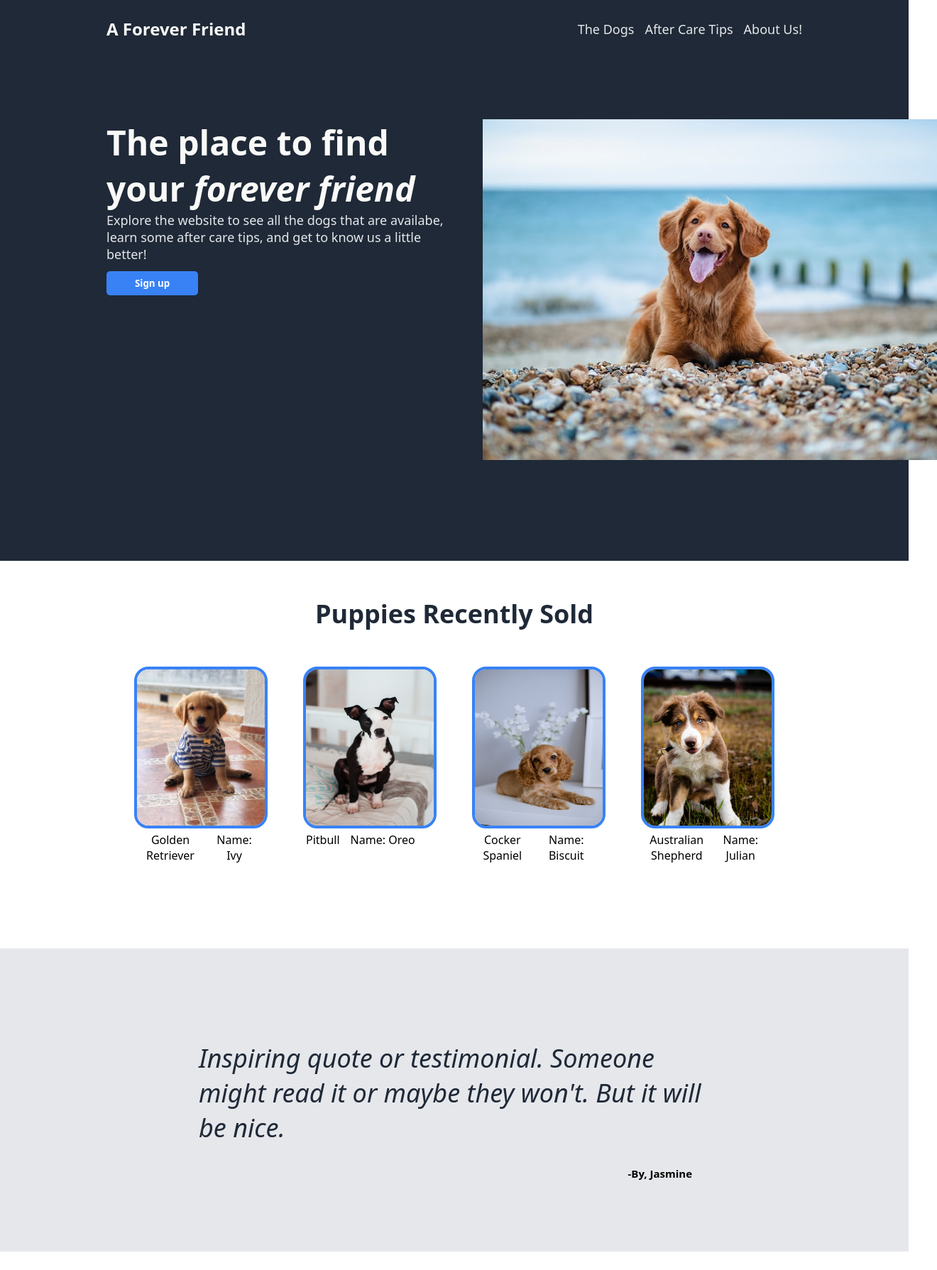
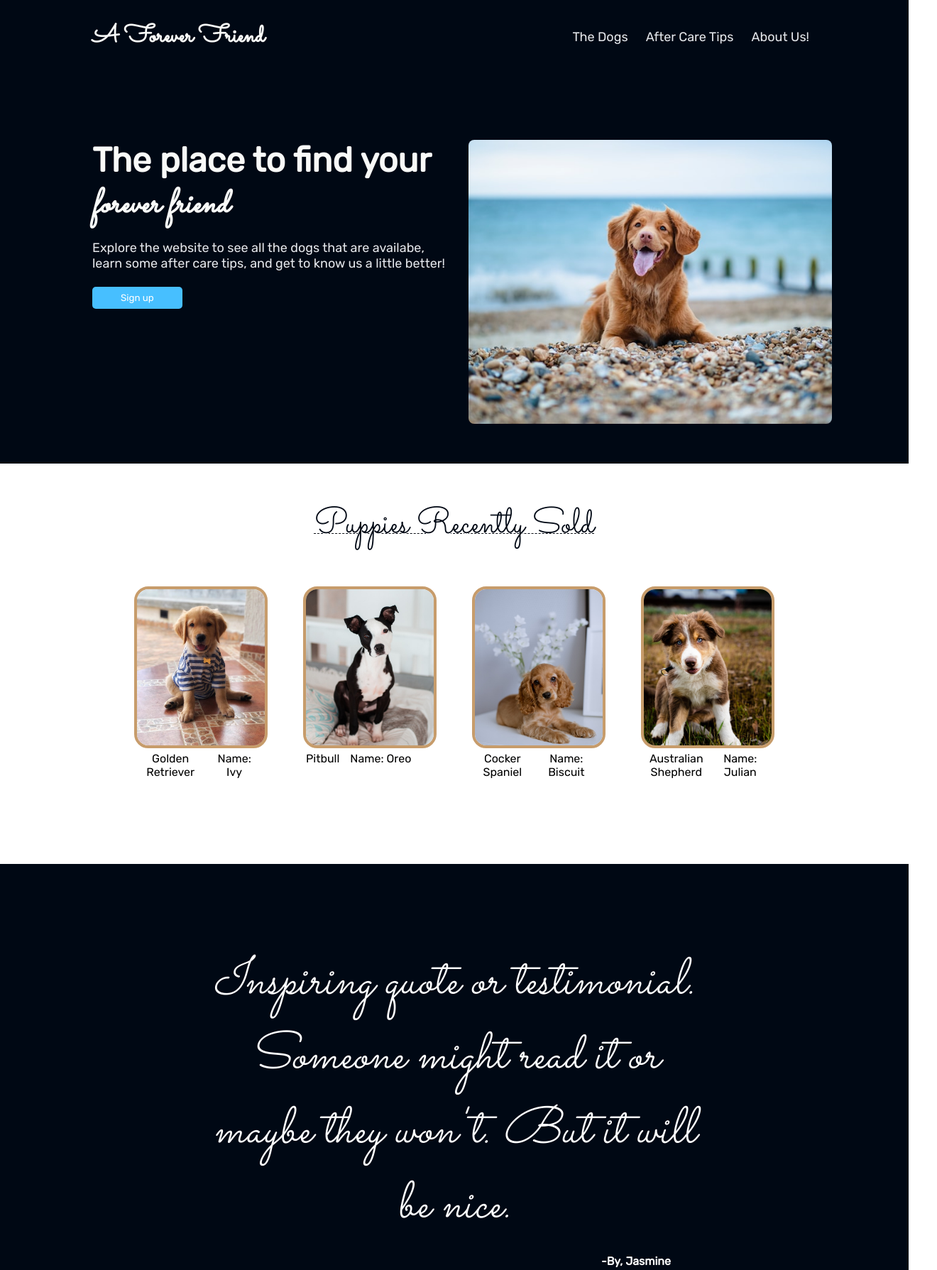
Before and after one commit to lana41/landing-page, a plain HTML site: page index.html in a window 1280 px wide. Shown: the part 2-1791 px from the top of the page at 71% size, 1320 px wide, since content can reach past the window. Drawn offline with Linux system fonts and the light colour scheme.

Commit message:
Change the style of each section
-Changed the color of all previous colored sections to mesh with the
 images added.

-Changed the specific dimensions for the main image to not take up
 a lot of space.

-Added the underline decoration in the random info section as a
 preferred style.

```diff
--- a/styles.css
+++ b/styles.css
@@ -1,9 +1,13 @@
+html{
+    scroll-behavior: smooth;
+}
 body {
     display: flex;
     flex-direction: column;
     margin: 0;
     min-height: 100vh;
-    font-family: system-ui, -apple-system, BlinkMacSystemFont, Roboto;
+    /*font-family: system-ui, -apple-system, BlinkMacSystemFont, Roboto;*/
+    font-family: Rubik, sans-serif;
 }
 .content {
     display: flex;
@@ -12,8 +16,8 @@ body {
     justify-content: space-around;
 }
 .hero {
-    background-color: #1f2937;
-    padding: 10px 150px 125px;
+    background-color: #000814;
+    padding: 5px 130px 30px 130px;
 }
 .nav-bar{
     display: flex;
@@ -23,8 +27,9 @@ body {
 }
 
 .logo {
-    font-size: 24px;
+    font-size: 35px;
     color: #f9faf8;
+    font-family: Sacramento, sans-serif;
 }
 
 .web-info {
@@ -38,31 +43,43 @@ body {
     margin-right: 30px;
 }
 
+em{
+    font-family: Sacramento, sans-serif;
+    font-style: italic;
+}
+
 .hero-main{
     font-size: 48px;
     font-weight: bolder;
     color:#f9faf8;
+    padding-bottom: .3em;
 }
 
 .hero-scnd, .image, a{
     font-size: 18px;
     color:#e5e7eb;
-    padding-bottom: 12px;
+    padding-bottom: 1.2em;
 }
 
 button, .sign-up{
-    background-color: #3882f6;
+    background-color: #47bfff;
     border-radius: 5px;
     border: none;
     padding: 8px 40px;
     color: white;
     font-weight: 580;
-    font-family: system-ui, -apple-system, BlinkMacSystemFont, Roboto;
+    font-family: Rubik, sans-serif ;
 }
 
 .image {
     align-self: center;
     flex-shrink: 0;
+}
+.image img{
+    border-radius: 8px;
+    HEIGHT: 50vh;
+    WIDTH: 40vw;
+    object-fit: cover;
 }
 
 ul{
@@ -78,6 +95,7 @@ a {
     text-decoration: none;
     font-size: 18px;
     color: #e5e7eb;
+    padding-right: 10px;
 }
 
 /* random content section */
@@ -89,11 +107,12 @@ a {
 }
 
 .hdr {
-    font-size: 36px;
-    font-weight: bold;
-    color: #1f2937;
+    font-size: 50px;
+    color: #000814;
     text-align: center;
     padding: 50px;
+    font-family: Sacramento, sans-serif;
+    text-decoration: 1px underline dashed;
 }
 
 .img-subtext{
@@ -103,13 +122,29 @@ a {
     gap: 5px;
 }
 
+.dog-st{
+    display: block;
+    margin: .5em;
+}
+
+.dog-st li{
+    list-style: none;
+    padding: 8px;
+    font-size: .9em;
+}
+
+.breed{
+    border-bottom: solid 1px;
+}
+
 .img-subtext img{
     border-style: solid;
     border-radius: 20px;
-    border-color: #3882f6;
+    border-color: #C79C6B;
     border-width: 4px;
     width: 180px;
     height: 220px;
+    object-fit: cover;
 }
 
 .img-subtext div{
@@ -120,37 +155,39 @@ a {
 /*quote section*/
 
 .quote {
-    background-color: #e5e7eb;
+    background-color: #000814;
     padding: 100px;
     display: flex;
     flex-direction: column;
 }
 
 #qte{
-    font-size: 36px;
+    font-size: 4.5rem;
     font-weight: lighter;
     font-style: italic;
-    color: #1f2937;
+    color: white;
     margin-right: 120px;
     margin-left: 120px;
     padding-right: 60px;
     padding-left: 60px;
+    text-align: center;
+    font-family: Sacramento;
 }
 
 .quote div{
-    font-size: 15px;
-    font-weight: 600;
-    align-self: end;
-    padding-top: 30px;
-    margin-right: 145px;
-    padding-right: 60px;
+    font-size: 16px;
+    font-weight: bolder;
+    padding-top: 15px;
+    text-align: center;
+    margin-left: 40vw;
+    color: white;
 }
 
 /*Sign-Up Section*/
 
 .sign-up{
     margin: 90px 180px;
-    background-color: #3882f6;
+    background-color: #47bfff;
     display: flex;
     border-radius: 10px;
     padding: 40px 10px;
@@ -171,7 +208,7 @@ a {
 
 /*Footer Section*/
 .footer{
-    background-color: #1f2937;
+    background-color: #000814;
     text-align: center;
     padding: 25px;
     color: white;
```
